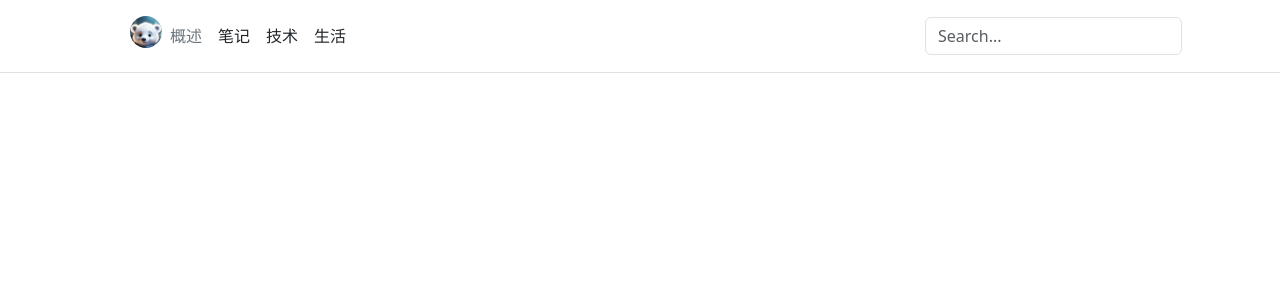
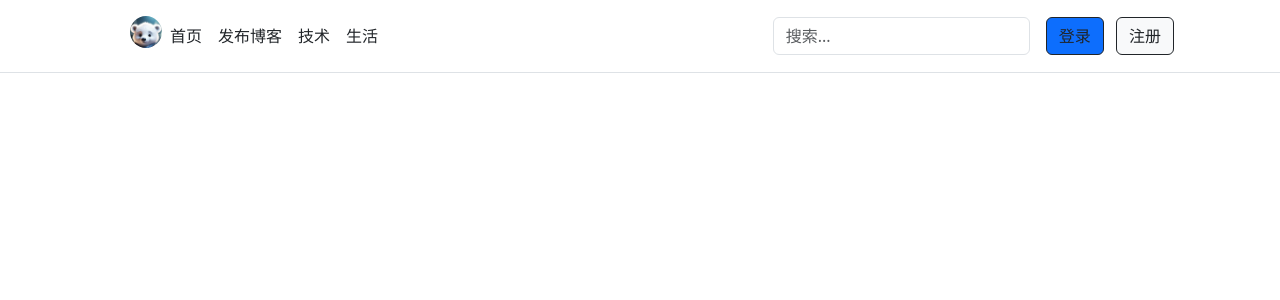
Before and after one commit to Liuzikaii/django_blog, a Django app: page /index/ in a window 1280 px wide. Shown: the top 300 px of the page. Run offline with Django 5.2, Linux system fonts and the light colour scheme; some libraries are stand-ins or nearby versions.

Commit message:
修改index.html

```diff
--- a/kk_blog/templates/index.html
+++ b/kk_blog/templates/index.html
@@ -23,15 +23,20 @@
 
         <ul class="nav col-12 col-lg-auto me-lg-auto mb-2 justify-content-center mb-md-0">
           <img src="{% static 'image/blog_pic.jpg' %}" alt="mdo" width="32" height="32" class="rounded-circle">
-          <li><a href="#" class="nav-link px-2 link-secondary">概述</a></li>
-          <li><a href="#" class="nav-link px-2 link-dark">笔记</a></li>
+          <li><a href="#" class="nav-link px-2 link-dark">首页</a></li>
+          <li><a href="#" class="nav-link px-2 link-dark">发布博客</a></li>
           <li><a href="#" class="nav-link px-2 link-dark">技术</a></li>
           <li><a href="#" class="nav-link px-2 link-dark">生活</a></li>
         </ul>
 
         <form class="col-12 col-lg-auto mb-3 mb-lg-0 me-lg-3" role="search">
-          <input type="search" class="form-control" placeholder="Search..." aria-label="Search">
+          <input type="search" class="form-control input-group-lg" placeholder="搜索..." aria-label="搜索">
         </form>
+        <form class="col-12 col-lg-auto mb-3 mb-lg-0 me-lg-3" role="search">
+            <button type="button" class="btn btn-primary btn-outline-dark me-2">登录</button>
+            <button type="button" class="btn btn-light btn-outline-dark me-2">注册</button>
+        </form>
+
 
       </div>
     </div>
```
